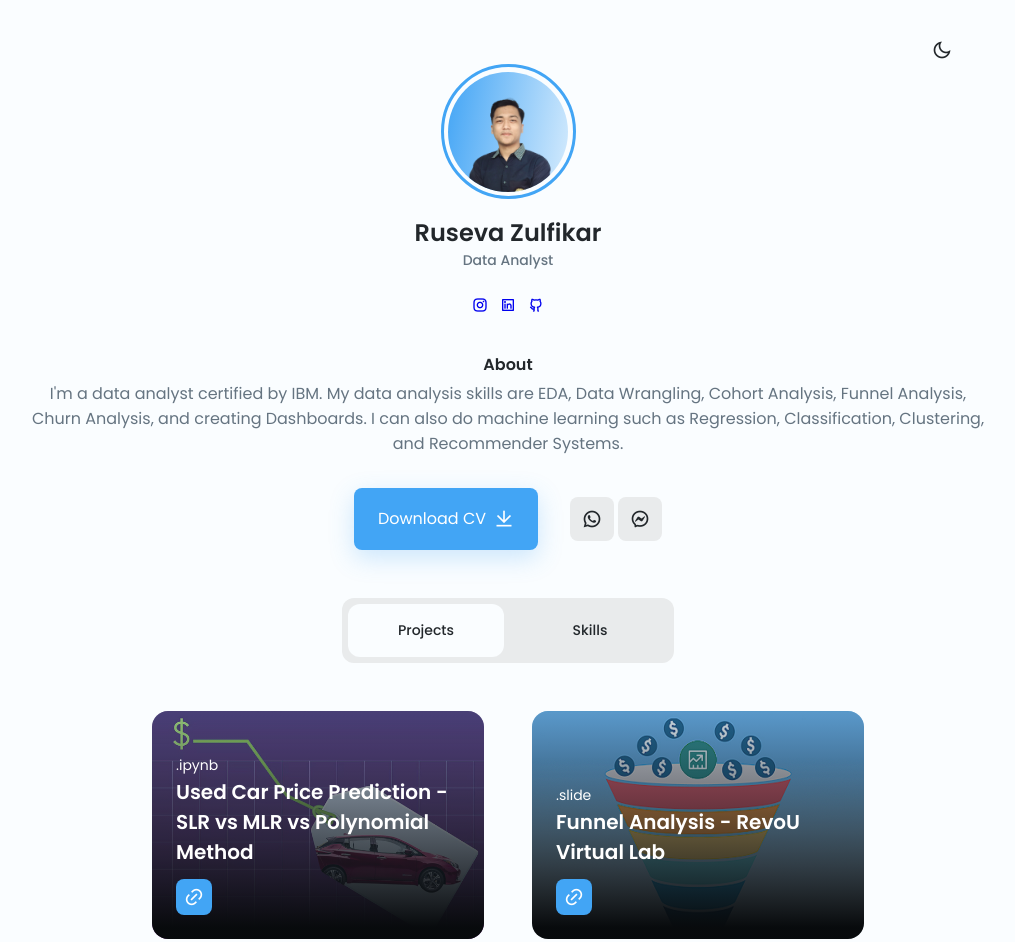
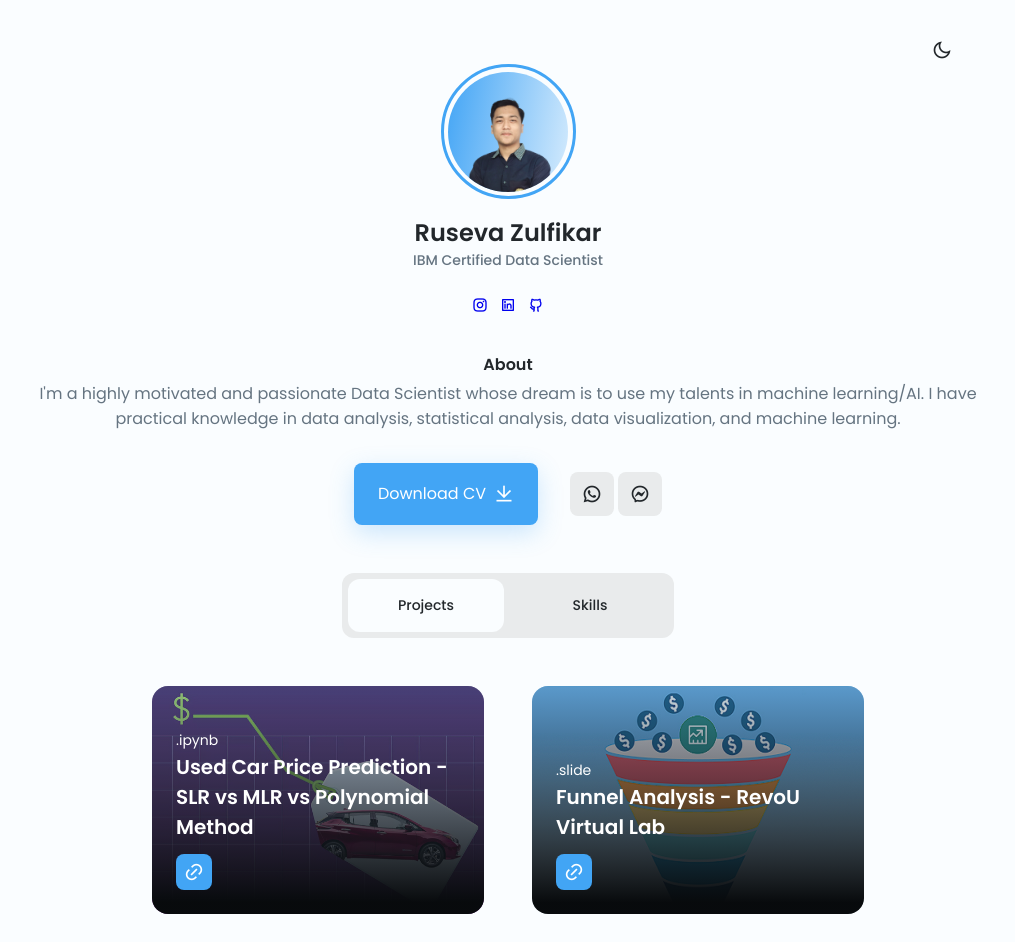
Before and after one commit to rusevaz/rusevaz.github.io, a plain HTML site: page index.html in a window 1280 px wide. Shown: the top 942 px of the page, without its empty margins (132-1147 px from the left). Drawn offline with nearby package versions, Linux system fonts and the light colour scheme.

Commit message:
Update index.html

```diff
--- a/index.html
+++ b/index.html
@@ -30,7 +30,7 @@
                     </div>
 
                     <h2 class="profile__name">Ruseva Zulfikar</h2>
-                    <h3 class="profile__profession">Data Analyst</h3>
+                    <h3 class="profile__profession">IBM Certified Data Scientist</h3>
 
                     <Ul class="profile__social">
                         <a href="https://www.instagram.com/rusevaz/" target="_blank" class="profile_social-link">
@@ -49,7 +49,8 @@
                     <div class="profile__info-group">
                         <h3 class="profile__info-number">About</h3>
                         <p class="profile__infoo-description">
-                            I'm a data analyst certified by IBM. My data analysis skills are EDA, Data Wrangling, Cohort Analysis, Funnel Analysis, Churn Analysis, and creating Dashboards. I can also do machine learning such as Regression, Classification, Clustering, and Recommender Systems.
+                            I'm a highly motivated and passionate Data Scientist whose dream is to use my talents in machine learning/AI.
+                            I have practical knowledge in data analysis, statistical analysis, data visualization, and machine learning.
                         </p>
                     </div>
 
@@ -90,9 +91,9 @@
                 <div class="filters__sections">
                     <!--=============== PROJECTS ===============-->
                     <div class="projects__content grid filters__active" data-content id="projects">
+
                         <article class="projects__card">
                             <img src="assets/img/project1.jpg" alt="" class="projects__img">
-
                             <div class="projects__modal">
                                 <div>
                                     <span class="projects__subtitle">.ipynb</span>
@@ -106,7 +107,6 @@
 
                         <article class="projects__card">
                             <img src="assets/img/project2.jpg" alt="" class="projects__img">
-
                             <div class="projects__modal">
                                 <div>
                                     <span class="projects__subtitle">.slide</span>
@@ -120,7 +120,6 @@
 
                         <article class="projects__card">
                             <img src="assets/img/project3.jpg" alt="" class="projects__img">
-
                             <div class="projects__modal">
                                 <div>
                                     <span class="projects__subtitle">Power BI</span>
@@ -134,7 +133,6 @@
 
                         <article class="projects__card">
                             <img src="assets/img/project4.jpg" alt="" class="projects__img">
-
                             <div class="projects__modal">
                                 <div>
                                     <span class="projects__subtitle">.slide</span>
@@ -148,7 +146,6 @@
 
                         <article class="projects__card">
                             <img src="assets/img/project5.jpg" alt="" class="projects__img">
-
                             <div class="projects__modal">
                                 <div>
                                     <span class="projects__subtitle">.ipynb</span>
@@ -162,7 +159,6 @@
 
                         <article class="projects__card">
                             <img src="assets/img/project6.jpg" alt="" class="projects__img">
-
                             <div class="projects__modal">
                                 <div>
                                     <span class="projects__subtitle">Google Data Studio</span>
@@ -176,7 +172,6 @@
 
                         <article class="projects__card">
                             <img src="assets/img/project7.jpg" alt="" class="projects__img">
-
                             <div class="projects__modal">
                                 <div>
                                     <span class="projects__subtitle">Tableau</span>
@@ -190,7 +185,6 @@
 
                         <article class="projects__card">
                             <img src="assets/img/project8.jpg" alt="" class="projects__img">
-
                             <div class="projects__modal">
                                 <div>
                                     <span class="projects__subtitle">.slide</span>
@@ -205,6 +199,7 @@
 
                     <!--=============== SKILLS ===============-->
                     <div class="skills__content grid" data-content id="skills">
+                        <!--
                         <div class="skills__area">
                             <h3 class="skills__title">
                                 Data Analyst
@@ -270,7 +265,7 @@
                                 </div>
                             </div>
                         </div>
-
+-->
                         <div class="skills__area">
                             <h3 class="skills__title">
                                 Machine Learning
```
